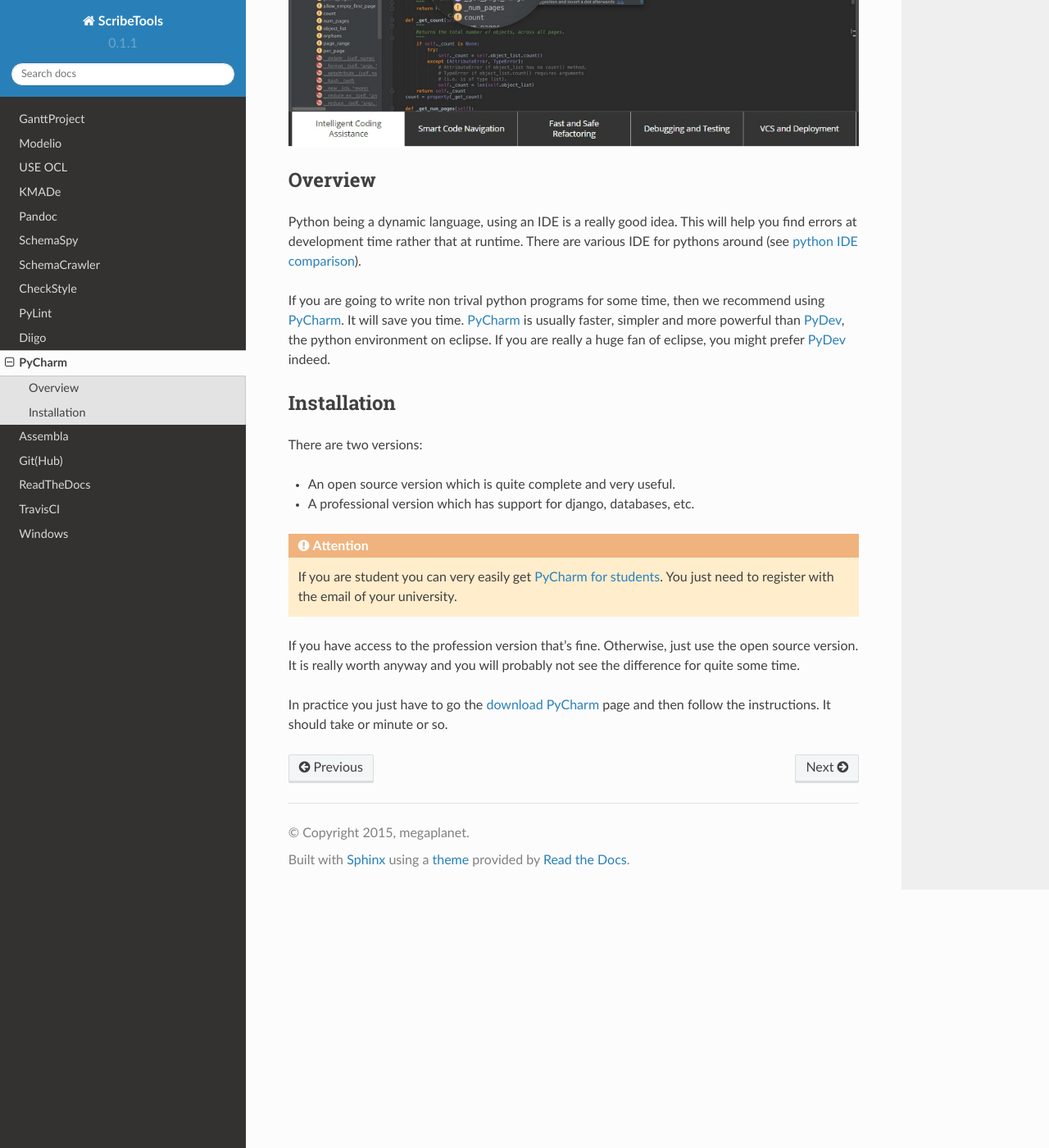
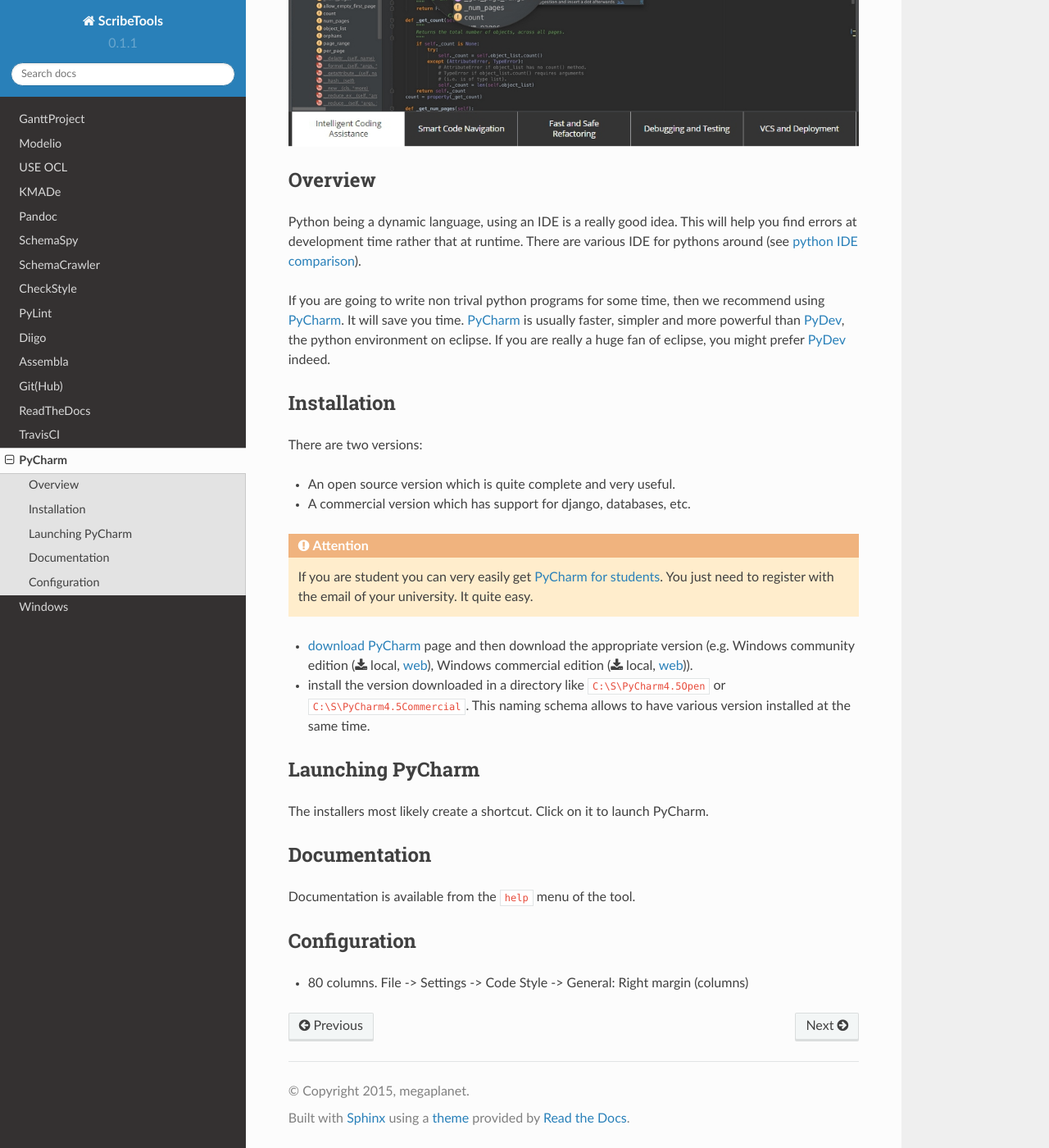
Before and after one commit to ScribesZone/ScribesTools, a Sphinx documentation site: the page built from docs/pycharm/index.rst, in a window 1280 px wide and 1400 px high, scrolled down 635 px. Shown: the whole window at 82% size. Built offline with Sphinx 7.4.7 and the Read the Docs theme 2.0.0, drawn with Linux system fonts in a browser that asks for light colours; pages that are not in the unit, such as notebooks, are missing from menus.

Commit message:
update pycharm and move install to res/downloads

```diff
--- a/docs/index.rst
+++ b/docs/index.rst
@@ -30,12 +30,12 @@
     checkstyle/index
     pylint/index
     diigo/index
-    pycharm/index
     assembla/index
     github/index
     readthedocs/index
     travisci/index
     python/index
+    pycharm/index
     sqlite/index
 
 ..  balsamic/index
--- a/docs/pycharm/index.rst
+++ b/docs/pycharm/index.rst
@@ -22,19 +22,36 @@
 There are two versions:
 
 * An open source version which is quite complete and very useful.
-* A professional version which has support for django, databases, etc.
+* A commercial version which has support for django, databases, etc.
 
 .. Attention::
 
     If you are student you can very easily get `PyCharm for students`_.
     You just need to register with the email of your university.
+    It quite easy.
 
-If you have access to the profession version that's fine. Otherwise, just use
-the open source version. It is really worth anyway and you will probably not
-see the difference for quite some time.
+* `download PyCharm`_ page and then download the appropriate version (e.g.
+  Windows community edition |PyCharmOpenWin|, Windows commercial edition
+  |PyCharmCommercialWin|).
 
-In practice you just have to go the `download PyCharm`_ page and then follow
-the instructions. It should take or minute or so.
+* install the version downloaded in a directory like ``C:\S\PyCharm4.5Open`` or
+  ``C:\S\PyCharm4.5Commercial``. This naming schema allows to have various
+  version installed at the same time.
+
+Launching PyCharm
+-----------------
+The installers most likely create a shortcut. Click on it to launch PyCharm.
+
+
+Documentation
+-------------
+Documentation is available from the ``help`` menu of the tool.
+
+Configuration
+-------------
+
+* 80 columns. File -> Settings -> Code Style -> General: Right margin (columns)
+
 
 .. ............................................................................
 
@@ -43,3 +60,11 @@
 .. _`PyCharm for students`: https://www.jetbrains.com/estore/students/
 .. _`download PyCharm`: https://www.jetbrains.com/pycharm/download/
 .. _PyDev: http://pydev.org/
+
+.. |PyCharmOpenWin| replace::
+    (:download:`local <../../res/pycharm/downloads/Win/pycharm-community-4.5.2.exe>`,
+    `web <http://download.jetbrains.com/python/pycharm-community-4.5.2.exe>`__)
+
+.. |PyCharmCommercialWin| replace::
+    (:download:`local <../../res/pycharm/downloads/Win/pycharm-professional-4.5.2.exe>`,
+    `web <http://download.jetbrains.com/python/pycharm-professional-4.5.2.exe>`__)
```
